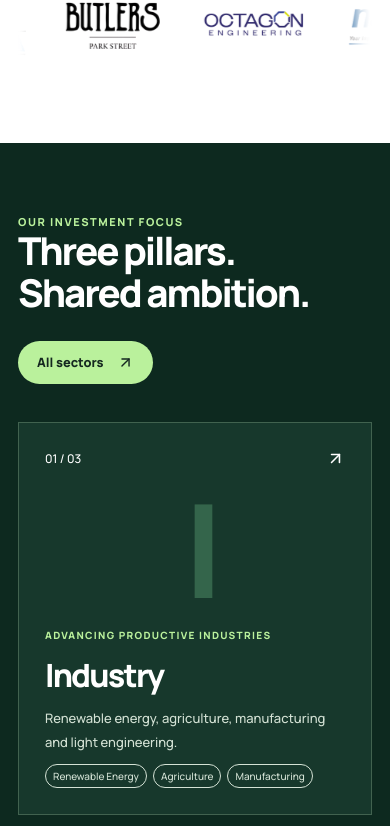
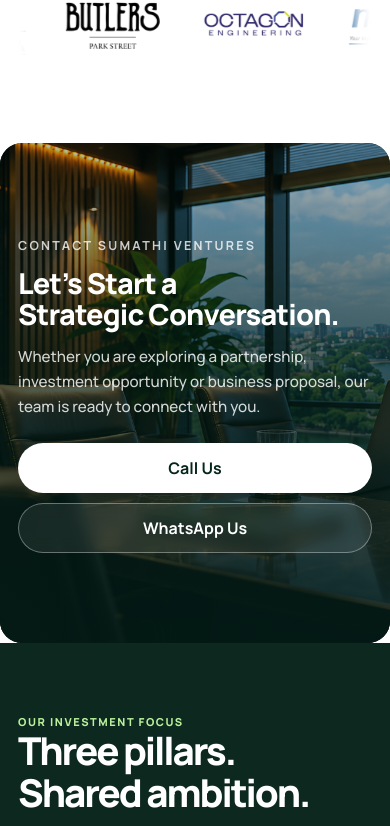
Before and after one commit to DIGIsumi2026/sumathi-ventures, a Next.js app: page / in a window 390 px wide. Shown: the part 2998-3824 px from the top of the page. Built offline with nearby package versions, Linux system fonts and the light colour scheme.

Commit message:
home-contact-cta

```diff
--- a/src/assets/imageAssets.ts
+++ b/src/assets/imageAssets.ts
@@ -46,4 +46,7 @@ export const imageAssets = {
         company17:'/images/hero/invested-companies/company-17-logo.webp',
     },
 
+    //contact-cta
+    contactCtaBanner: '/images/hero/contact-cta-banner.png',
+
 } as const;
--- a/src/screens/HomeScreen.tsx
+++ b/src/screens/HomeScreen.tsx
@@ -3,17 +3,22 @@ import '@/styles/home/home.css';
 import'@/styles/home/investment-fields.css';
 import '@/styles/home/chairman-quote.css';
 import '@/styles/home/news-section.css';
+import '@/styles/home/home-contact-cta.css';
 
 
 
 
 
 //components
-import { Hero } from '@/sections/home/Hero';
-import { InvestmentFieldsCarousel } from '@/sections/home/InvestmentFieldsCarousel';
+import {Hero} from '@/sections/home/Hero';
+import {InvestmentFieldsCarousel} from '@/sections/home/InvestmentFieldsCarousel';
 import {ChairmanQuote} from '@/sections/home/ChairmanQuote';
-import { NewsSection } from '@/sections/home/NewsSection';
+import {NewsSection} from '@/sections/home/NewsSection';
+import {HomeContactCta} from '@/sections/home/HomeContactCta';
 import { InvestedCompanies } from '@/sections/home/InvestedCompanies';
+
+
+//remove after development
 import { FocusCards } from '@/sections/home/FocusCards';
 import { ApproachPreview } from '@/sections/home/ApproachPreview';
 import { Heritage } from '@/sections/home/Heritage';
@@ -27,6 +32,10 @@ export function HomeScreen() {
             <ChairmanQuote/>
             <NewsSection />
             <InvestedCompanies />
+            <HomeContactCta />
+
+
+
             <FocusCards />
             <ApproachPreview />
             <Heritage />
--- /dev/null
+++ b/src/sections/home/HomeContactCta.tsx
@@ -0,0 +1,55 @@
+import { imageAssets } from '@/assets/imageAssets';
+
+export function HomeContactCta() {
+  return (
+    <section
+      className="sv-home-contact-cta"
+      aria-labelledby="sv-home-contact-cta-title"
+    >
+      <div className="sv-home-contact-cta__media">
+        <img
+          src={imageAssets.contactCtaBanner}
+          alt="Premium Sumathi Ventures contact banner background"
+          draggable={false}
+        />
+      </div>
+
+      <div className="sv-home-contact-cta__overlay" />
+
+      <div className="container sv-home-contact-cta__inner">
+        <div className="sv-home-contact-cta__content">
+          <span className="sv-home-contact-cta__eyebrow">
+            CONTACT SUMATHI VENTURES
+          </span>
+
+          <h2 id="sv-home-contact-cta-title">
+            Let’s Start a Strategic Conversation.
+          </h2>
+
+          <p>
+            Whether you are exploring a partnership, investment opportunity or
+            business proposal, our team is ready to connect with you.
+          </p>
+
+          <div className="sv-home-contact-cta__actions">
+            <a
+              className="sv-home-contact-cta__btn sv-home-contact-cta__btn--primary"
+              href="tel:+94112697106"
+            >
+              Call Us
+            </a>
+
+            <a
+              className="sv-home-contact-cta__btn sv-home-contact-cta__btn--secondary"
+              href="https://wa.me/94722259524"
+              target="_blank"
+              rel="noreferrer"
+            >
+              WhatsApp Us
+            </a>
+          </div>
+        </div>
+      </div>
+    </section>
+  );
+}
--- /dev/null
+++ b/src/styles/home/home-contact-cta.css
@@ -0,0 +1,202 @@
+.sv-home-contact-cta {
+  position:relative;
+  width:100%;
+  aspect-ratio:1600/500;
+  overflow:hidden;
+  background:#08241d;
+  color:#fff;
+  isolation:isolate;
+  border-radius:28px;
+}
+
+.sv-home-contact-cta__media {
+  position:absolute;
+  inset:0;
+  z-index:-3;
+}
+
+.sv-home-contact-cta__media img {
+  width:100%;
+  height:100%;
+  display:block;
+  object-fit:cover;
+  object-position:center;
+  user-select:none;
+  pointer-events:none;
+}
+
+.sv-home-contact-cta__overlay {
+  position:absolute;
+  inset:0;
+  z-index:-2;
+  background:linear-gradient(90deg,rgba(3,27,22,.92) 0%,rgba(3,27,22,.84) 30%,rgba(3,27,22,.58) 52%,rgba(3,27,22,.20) 74%,rgba(3,27,22,.06) 100%);
+}
+
+.sv-home-contact-cta__inner {
+  position:absolute;
+  inset:0;
+  display:flex;
+  align-items:center;
+  z-index:2;
+}
+
+.sv-home-contact-cta__content {
+  width:min(720px,58%);
+}
+
+.sv-home-contact-cta__eyebrow {
+  display:inline-block;
+  margin:0 0 16px;
+  color:rgba(255,255,255,.78);
+  font-size:.92rem;
+  font-weight:700;
+  letter-spacing:.18em;
+}
+
+.sv-home-contact-cta__content h2 {
+  max-width:760px;
+  margin:0;
+  color:#fff;
+  font-size:clamp(2.7rem,3.6vw,5.4rem);
+  line-height:1.08;
+  letter-spacing:-0.03em;
+  text-wrap:balance;
+}
+
+.sv-home-contact-cta__content p {
+  max-width:620px;
+  margin:18px 0 0;
+  color:rgba(255,255,255,.82);
+  font-size:1.05rem;
+  line-height:1.7;
+}
+
+.sv-home-contact-cta__actions {
+  display:flex;
+  align-items:center;
+  gap:14px;
+  margin-top:30px;
+  flex-wrap:wrap;
+}
+
+.sv-home-contact-cta__btn {
+  display:inline-flex;
+  align-items:center;
+  justify-content:center;
+  min-height:54px;
+  padding:0 24px;
+  border-radius:999px;
+  text-decoration:none;
+  transition:transform .28s ease,background-color .28s ease,border-color .28s ease,color .28s ease,box-shadow .28s ease;
+}
+
+.sv-home-contact-cta__btn:hover {
+  transform:translateY(-2px);
+}
+
+.sv-home-contact-cta__btn--primary {
+  background:#fff;
+  color:#06251d;
+  font-weight:700;
+}
+
+.sv-home-contact-cta__btn--primary:hover {
+  background:#f3f3f3;
+}
+
+.sv-home-contact-cta__btn--secondary {
+  border:1px solid rgba(255,255,255,.35);
+  background:rgba(255,255,255,.08);
+  color:#fff;
+  font-weight:700;
+  backdrop-filter:blur(8px);
+}
+
+.sv-home-contact-cta__btn--secondary:hover {
+  border-color:rgba(255,255,255,.58);
+  background:rgba(255,255,255,.14);
+}
+
+@media(max-width:1100px) {
+  .sv-home-contact-cta {
+    aspect-ratio:1600/580;
+  }
+
+  .sv-home-contact-cta__content {
+    width:64%;
+  }
+
+  .sv-home-contact-cta__content h2 {
+    font-size:clamp(2.2rem,4vw,4.4rem);
+  }
+}
+
+@media(max-width:820px) {
+  .sv-home-contact-cta {
+    aspect-ratio:auto;
+    min-height:460px;
+  }
+
+  .sv-home-contact-cta__inner {
+    position:relative;
+    min-height:460px;
+  }
+
+  .sv-home-contact-cta__content {
+    width:100%;
+    max-width:620px;
+    padding:54px 0;
+  }
+
+  .sv-home-contact-cta__content h2 {
+    font-size:clamp(2rem,6vw,3.4rem);
+  }
+
+  .sv-home-contact-cta__content p {
+    font-size:1rem;
+  }
+}
+
+@media(max-width:560px) {
+  .sv-home-contact-cta {
+    min-height:500px;
+    border-radius:22px;
+  }
+
+  .sv-home-contact-cta__inner {
+    min-height:500px;
+  }
+
+  .sv-home-contact-cta__media img {
+    object-position:68% center;
+  }
+
+  .sv-home-contact-cta__overlay {
+    background:linear-gradient(180deg,rgba(3,27,22,.28) 0%,rgba(3,27,22,.66) 40%,rgba(3,27,22,.90) 100%);
+  }
+
+  .sv-home-contact-cta__eyebrow {
+    margin:0 0 12px;
+    font-size:.78rem;
+  }
+
+  .sv-home-contact-cta__content h2 {
+    font-size:clamp(1.8rem,7vw,2.8rem);
+  }
+
+  .sv-home-contact-cta__content p {
+    margin:14px 0 0;
+    font-size:.95rem;
+    line-height:1.65;
+  }
+
+  .sv-home-contact-cta__actions {
+    gap:10px;
+    margin-top:24px;
+  }
+
+  .sv-home-contact-cta__btn {
+    width:100%;
+    min-height:50px;
+  }
+}
```
Also changed, not shown: public/images/hero/contact-cta-banner.png (added).
